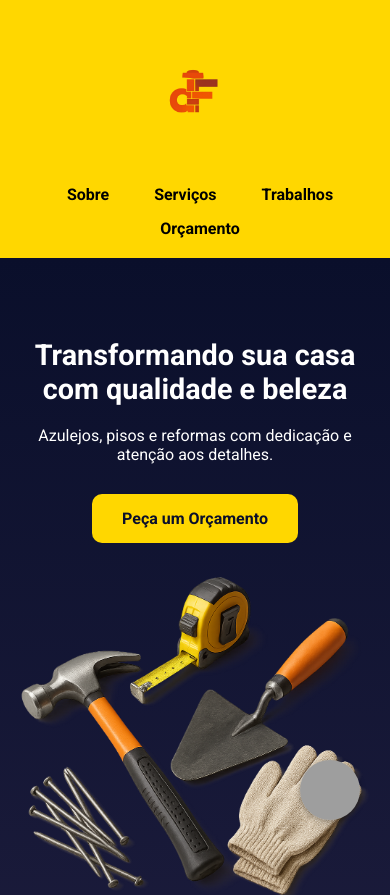
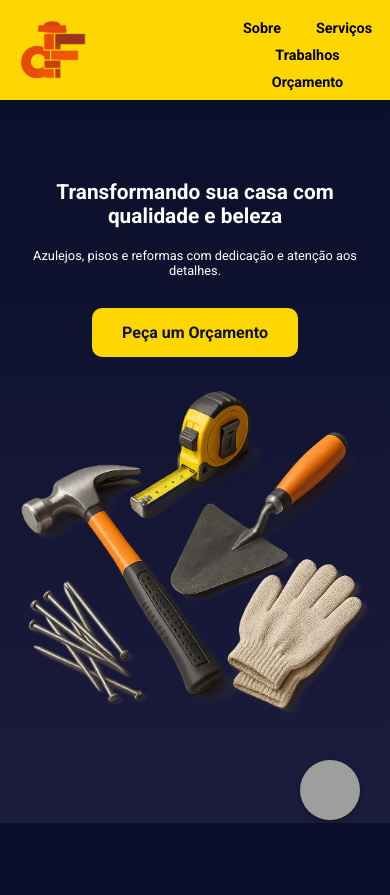
Before and after one commit to PedroDKY0728/site_comercial, a plain HTML site: page index.html in a window 390 px wide. Shown: the top 895 px of the page. Drawn offline with Linux system fonts and the light colour scheme; grey boxes are pictures that could not be loaded.

Commit message:
Segunda atualização de responsividade(Telas menores)

```diff
--- a/style.css
+++ b/style.css
@@ -368,3 +368,142 @@ footer p {
         grid-template-columns: 1fr; /* 1 coluna */
     }
 }
+
+/* ===== RESPONSIVIDADE ===== */
+
+/* Tablets (até 900px) */
+@media (max-width: 900px) {
+    header {
+        padding: 5px 0; /* Reduz o padding do cabeçalho */
+        height: 100px; /* Altura fixa para o cabeçalho */
+    }
+
+    header .container {
+        flex-direction: row; /* Mantém a logo e a navegação lado a lado */
+        align-items: center; /* Alinha verticalmente no centro */
+        justify-content: space-between; /* Espaçamento entre logo e nav */
+        gap: 10px; /* Espaço entre os itens */
+    }
+
+    .logo {
+        height: 200px; /* Ajusta a altura da logo para caber no cabeçalho */
+        max-height: none; /* Remove limite de altura máxima */
+        object-fit: contain; /* Ajusta a imagem sem cortar */
+        transform: translate(-25px, -50px); /* esquerda 50px e para cima 50px */
+    }
+
+    nav a {
+        margin: 0 5px; /* Diminui a margem entre os links */
+        font-size: 0.9em; /* Tamanho de fonte ajustado */
+        transform: translate(-50px, -50px); /* esquerda 50px e para cima 50px */
+    }
+
+    nav {
+        display: flex; /* Mantém a navegação em linha */
+        flex-wrap: wrap; /* Permite que os links quebrem se necessário */
+        justify-content: center; /* Centraliza os links */
+        gap: 10px; /* Espaço entre os links */
+    }
+
+    /* nav a {
+        font-size: 1em; /* Tamanho de fonte ajustado */
+    /* }  */
+
+    .hero {
+        flex-direction: column; /* Alinha conteúdo da hero verticalmente */
+        text-align: center; /* Centraliza texto */
+        gap: 30px; /* Espaço entre os elementos */
+    }
+}
+
+/* Celulares (até 600px) */
+@media (max-width: 600px) {
+    header {
+        padding: 5px 0; /* Reduz o padding do cabeçalho */
+        height: 100px; /* Altura fixa para o cabeçalho */
+    }
+
+    .logo {
+        height: 200px; /* Ajusta a altura da logo para caber no cabeçalho */
+        max-height: none; /* Remove limite de altura máxima */
+        object-fit: contain; /* Ajusta a imagem sem cortar */
+        transform: translate(-55px, -50px); /* esquerda 50px e para cima 50px */
+    }
+
+    nav a {
+        margin: 0 5px; /* Diminui a margem entre os links */
+        font-size: 0.9em; /* Tamanho de fonte ajustado */
+        transform: translateY(-50px); /* move 20px para cima */
+    }
+
+    .hero-content h2 {
+        font-size: 1.5em; /* Reduz o tamanho do título */
+    }
+
+    .hero-content p {
+        font-size: 0.9em; /* Reduz o tamanho do parágrafo */
+    }
+
+    .hero-image img {
+        max-width: 100%; /* Garante que a imagem da hero não exceda o container */
+        height: auto; /* Mantém a proporção */
+    }
+
+    .cards {
+        flex-direction: column; /* Alinhamento vertical dos cards */
+        align-items: center; /* Centraliza os cards */
+    }
+
+    .card {
+        max-width: 90%; /* Limita a largura dos cards */
+    }
+
+    .gallery {
+        grid-template-columns: repeat(2, 1fr); /* Duas colunas para celulares maiores */
+    }
+
+    .contact-form {
+        width: 100%; /* Formulário ocupa 100% da tela */
+    }
+
+    .contact-form input,
+    .contact-form textarea {
+        font-size: 0.9em; /* Ajusta o tamanho da fonte */
+    }
+
+    .contact-form button {
+        padding: 12px; /* Ajusta o padding do botão */
+    }
+}
+
+/* Pequenos Celulares (até 400px) */
+@media (max-width: 400px) {
+.logo {
+        height: 200px; /* Ajusta a altura da logo para caber no cabeçalho */
+        max-height: none; /* Remove limite de altura máxima */
+        object-fit: contain; /* Ajusta a imagem sem cortar */
+        transform: translate(-55px, -50px); /* esquerda 50px e para cima 50px */
+    }
+
+    nav a {
+        margin: 0 5px; /* Diminui a margem entre os links */
+        font-size: 0.9em; /* Tamanho de fonte ajustado */
+        transform: translateY(-50px); /* move 20px para cima */
+    }
+
+    /* nav a {
+        font-size: 0.8em; /* Tamanho ainda menor para links */
+    /* }  */
+
+    .hero-content h2 {
+        font-size: 1.3em; /* Ajusta o título para telas pequenas */
+    }
+
+    .hero-content p {
+        font-size: 0.8em; /* Ajusta o parágrafo para telas pequenas */
+    }
+
+    .card {
+        max-width: 100%; /* Cada card ocupa 100% */
+    }
+}
```
